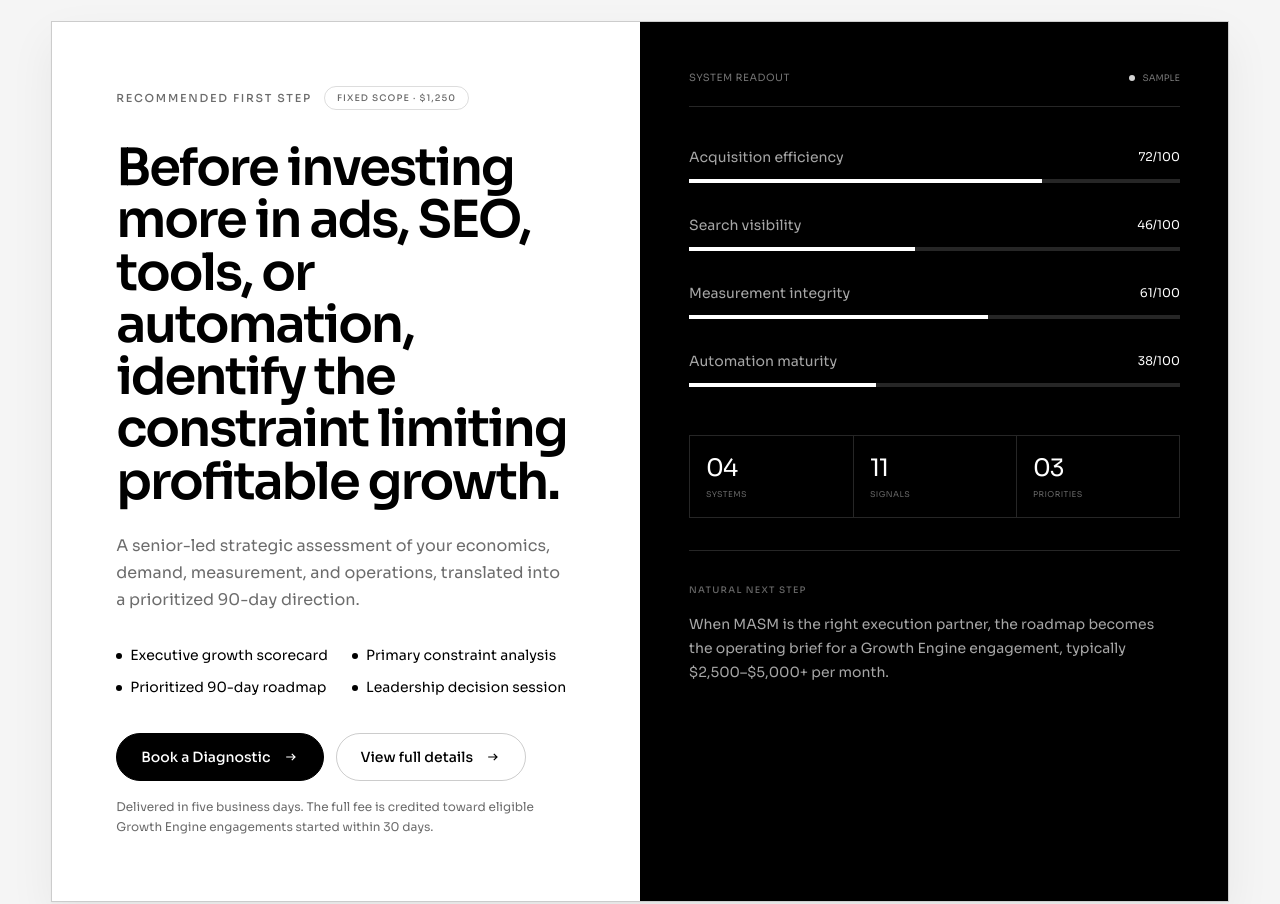
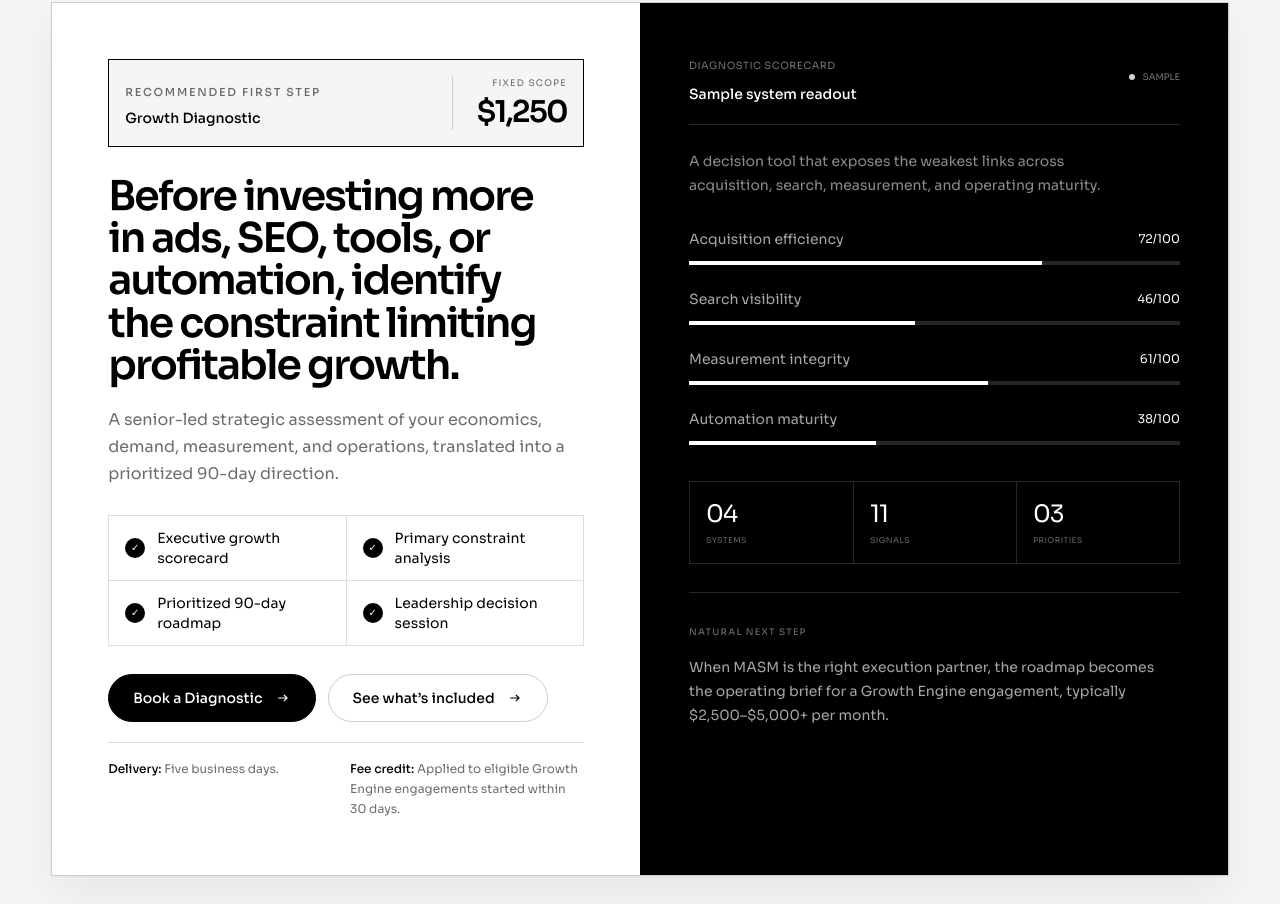
Before and after one commit to sianmatti/masm-website, a Next.js app: page / in a window 1280 px wide. Shown: the part 1083-1987 px from the top of the page. Built offline with nearby package versions, Linux system fonts and the light colour scheme; no server answers.

Commit message:
Improve MASM UI UX impact

```diff
--- a/components/diagnostic.tsx
+++ b/components/diagnostic.tsx
@@ -11,61 +11,74 @@ const checks = [
 
 export function Diagnostic() {
   return (
-    <section id="diagnostic" className="section-pad bg-paper">
+    <section id="diagnostic" className="bg-paper py-16 sm:py-20 lg:py-24">
       <div className="section-shell">
         <div className="overflow-hidden border border-ink/20 bg-white shadow-card">
-          <div className="grid lg:grid-cols-2">
-            <div className="p-7 sm:p-12 lg:p-16">
-              <div className="flex flex-wrap items-center gap-3">
-                <span className="eyebrow">Recommended first step</span>
-                <span className="rounded-full border border-line px-3 py-1 text-[9px] font-medium uppercase tracking-[0.12em] text-muted">
-                  Fixed scope · $1,250
-                </span>
+          <div className="grid md:grid-cols-2">
+            <div className="p-7 sm:p-10 lg:p-14">
+              <div className="border border-ink bg-paper p-4 sm:flex sm:items-center sm:justify-between sm:gap-6">
+                <div>
+                  <span className="eyebrow">Recommended first step</span>
+                  <p className="mt-1 text-sm font-medium">Growth Diagnostic</p>
+                </div>
+                <div className="mt-4 border-t border-ink/15 pt-4 sm:mt-0 sm:border-l sm:border-t-0 sm:pl-6 sm:pt-0 sm:text-right">
+                  <span className="block font-mono text-[9px] uppercase tracking-[0.14em] text-muted">
+                    Fixed scope
+                  </span>
+                  <strong className="mt-1 block text-3xl font-semibold tracking-[-0.06em]">$1,250</strong>
+                </div>
               </div>
-              <h2 className="heading-section mt-8">
+              <h2 className="mt-7 text-[clamp(2rem,3.2vw,3.5rem)] font-semibold leading-[1.03] tracking-[-0.045em] text-balance">
                 Before investing more in ads, SEO, tools, or automation,
                 identify the constraint limiting profitable growth.
               </h2>
-              <p className="body-copy mt-6 max-w-md">
+              <p className="body-copy mt-5 max-w-lg">
                 A senior-led strategic assessment of your economics, demand,
                 measurement, and operations, translated into a prioritized
                 90-day direction.
               </p>
-              <div className="mt-8 grid gap-3 text-sm sm:grid-cols-2">
+              <div className="mt-7 grid border-l border-t border-line text-sm sm:grid-cols-2">
                 {[
                   "Executive growth scorecard",
                   "Primary constraint analysis",
                   "Prioritized 90-day roadmap",
                   "Leadership decision session",
                 ].map((item) => (
-                  <div key={item} className="flex items-start gap-2">
-                    <span className="mt-2 h-1.5 w-1.5 shrink-0 rounded-full bg-ink" />
+                  <div key={item} className="flex min-h-16 items-center gap-3 border-b border-r border-line px-4 py-3">
+                    <span className="grid h-5 w-5 shrink-0 place-items-center rounded-full bg-ink text-[10px] text-white">✓</span>
                     <span>{item}</span>
                   </div>
                 ))}
               </div>
-              <div className="mt-9 flex flex-col gap-3 sm:flex-row">
+              <div className="mt-7 flex flex-col gap-3 sm:flex-row">
                 <BookingCta source="homepage_diagnostic">
                   Book a Diagnostic
                 </BookingCta>
                 <ButtonLink href={sitePath("/diagnostic/")} variant="secondary">
-                  View full details
+                  See what’s included
                 </ButtonLink>
               </div>
-              <p className="mt-4 text-xs leading-5 text-muted">
-                Delivered in five business days. The full fee is credited
-                toward eligible Growth Engine engagements started within 30 days.
-              </p>
+              <div className="mt-5 grid gap-2 border-t border-ink/15 pt-4 text-xs leading-5 text-muted sm:grid-cols-2">
+                <p><strong className="font-medium text-ink">Delivery:</strong> Five business days.</p>
+                <p><strong className="font-medium text-ink">Fee credit:</strong> Applied to eligible Growth Engine engagements started within 30 days.</p>
+              </div>
             </div>
-            <div className="border-t border-ink/20 bg-ink p-7 text-white sm:p-12 lg:border-l lg:border-t-0">
+            <div className="border-t border-ink/20 bg-ink p-7 text-white sm:p-10 md:border-l md:border-t-0 lg:p-12">
               <div className="flex items-center justify-between border-b border-white/15 pb-5">
-                <span className="font-mono text-[10px] tracking-wider text-white/45">SYSTEM READOUT</span>
+                <div>
+                  <span className="font-mono text-[10px] tracking-wider text-white/45">DIAGNOSTIC SCORECARD</span>
+                  <p className="mt-2 text-sm font-medium">Sample system readout</p>
+                </div>
                 <span className="flex items-center gap-2 font-mono text-[9px] text-white/45">
                   <i className="h-1.5 w-1.5 animate-pulse-soft rounded-full bg-white" />
                   SAMPLE
                 </span>
               </div>
-              <div className="mt-10 space-y-8">
+              <p className="mt-6 max-w-md text-sm leading-6 text-white/55">
+                A decision tool that exposes the weakest links across acquisition,
+                search, measurement, and operating maturity.
+              </p>
+              <div className="mt-8 space-y-6">
                 {checks.map(([label, value]) => (
                   <div key={label}>
                     <div className="mb-3 flex items-center justify-between">
@@ -78,7 +91,7 @@ export function Diagnostic() {
                   </div>
                 ))}
               </div>
-              <div className="mt-12 grid grid-cols-3 border border-white/15">
+              <div className="mt-9 grid grid-cols-3 border border-white/15">
                 {[
                   ["04", "systems"],
                   ["11", "signals"],
@@ -90,7 +103,7 @@ export function Diagnostic() {
                   </div>
                 ))}
               </div>
-              <div className="mt-8 border-t border-white/15 pt-6">
+              <div className="mt-7 border-t border-white/15 pt-6">
                 <span className="text-[9px] font-medium uppercase tracking-[0.14em] text-white/40">
                   Natural next step
                 </span>
```
